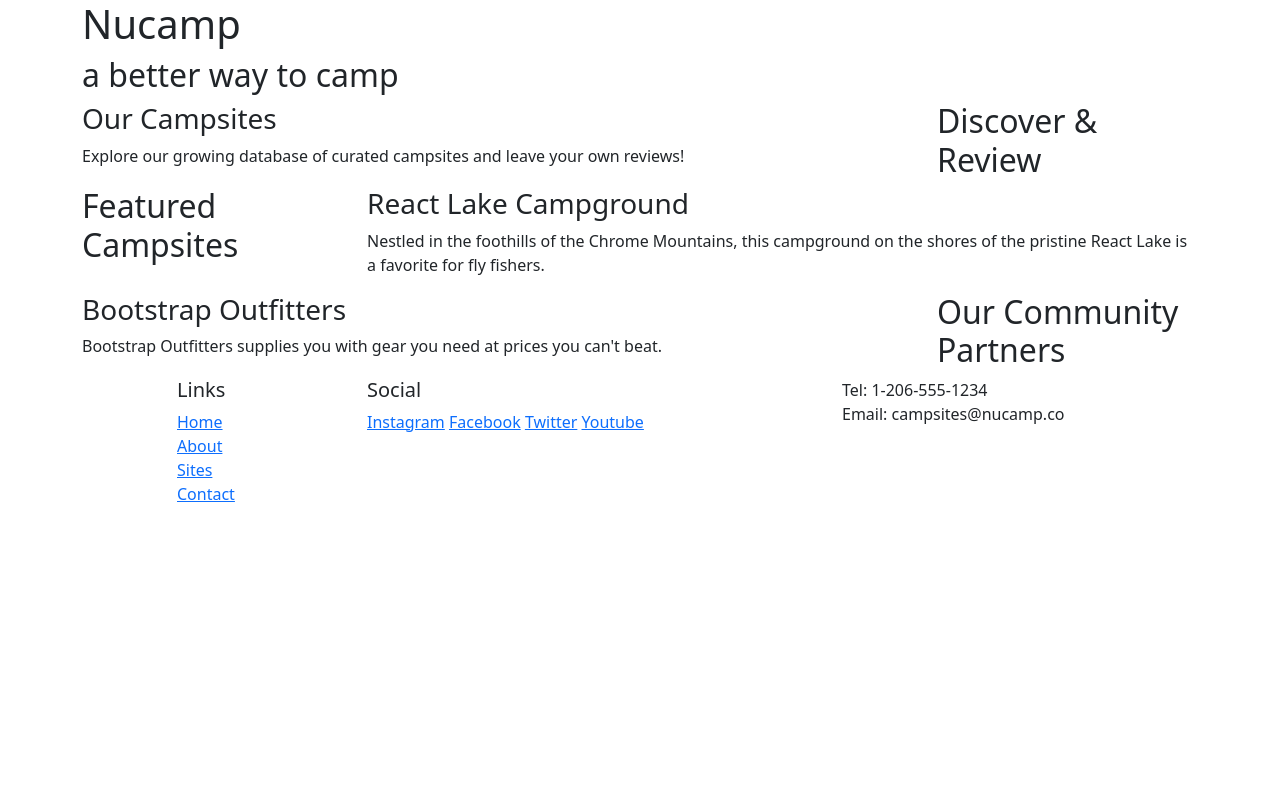
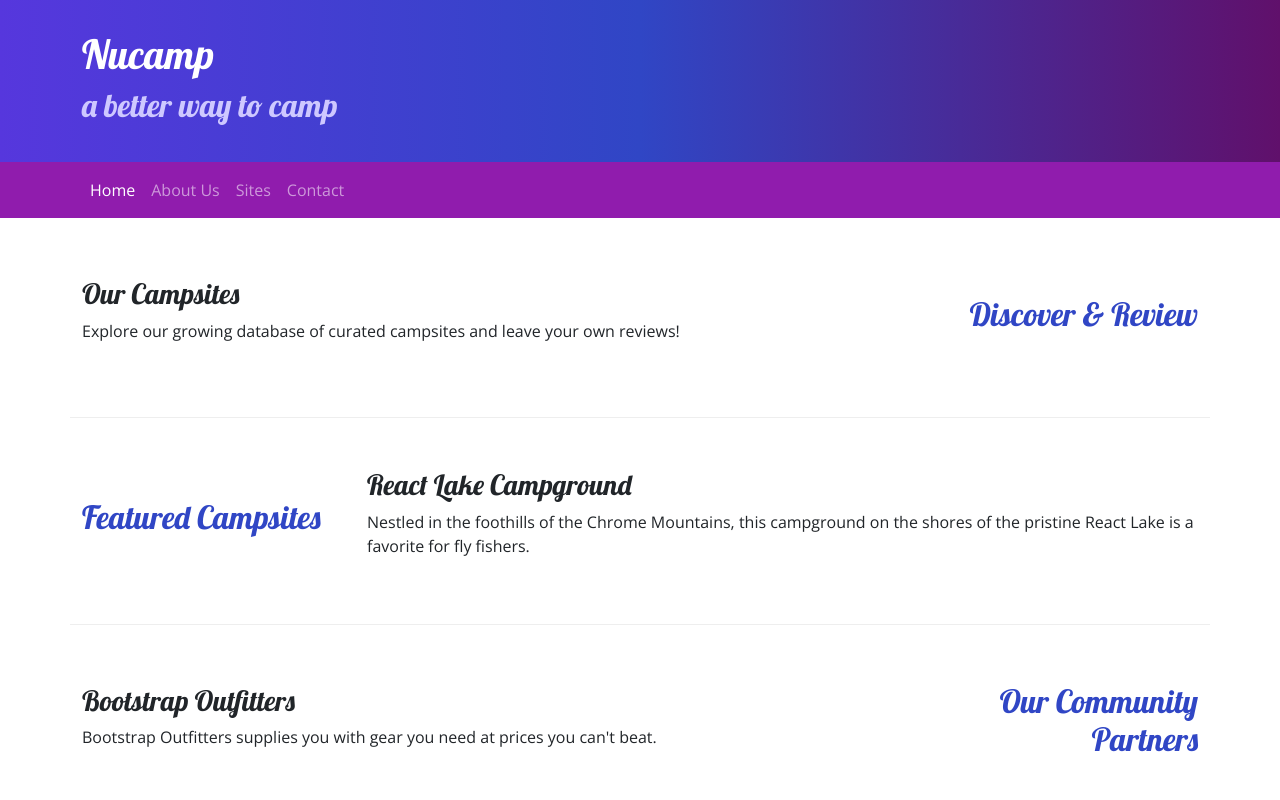
Before and after one commit to Curlzzy/nucampsite, a plain HTML site: page index.html in a window 1280 px wide. Shown: the top 800 px of the page. Drawn offline with nearby package versions, Linux system fonts and the light colour scheme.

Commit message:
scss changes

```diff
--- /dev/null
+++ b/css/styles.css
@@ -0,0 +1,39 @@
+body {
+    font-family: "Open Sans", sans-serif;
+}
+
+h1, h2, h3 {
+   font-family: "Lobster", cursive;
+}
+
+h2 {
+   color: #3046C5;
+}
+
+header {
+    padding: 30px;
+    background-image: linear-gradient(to right, #5637DD, #3046C5, #60106B);
+    color: white;
+}
+
+header h2 {
+    color: #CEC8FF;
+}
+
+footer {
+    background-image:linear-gradient(#CEC8FF,white);
+    padding: 20px 0;
+}
+
+.row-content {
+    padding: 50px 0;
+    border-bottom: 1px ridge;
+    min-height: 200px;
+}
+
+a {
+    color: rgb(184, 78, 78);
+}
+.navbar {
+    background-color: #901cad;
+}
--- a/index.html
+++ b/index.html
@@ -5,7 +5,10 @@
         <meta name="viewport" content="width=device-width, initial-scale=1">
 
         <!-- Bootstrap CSS -->
-    <link href="https://cdn.jsdelivr.net/npm/bootstrap@5.2.3/dist/css/bootstrap.min.css" rel="stylesheet" integrity="sha384-rbsA2VBKQhggwzxH7pPCaAqO46MgnOM80zW1RWuH61DGLwZJEdK2Kadq2F9CUG65" crossorigin="anonymous"/>
+        <link href="https://cdn.jsdelivr.net/npm/bootstrap@5.2.3/dist/css/bootstrap.min.css" rel="stylesheet" integrity="sha384-rbsA2VBKQhggwzxH7pPCaAqO46MgnOM80zW1RWuH61DGLwZJEdK2Kadq2F9CUG65" crossorigin="anonymous"/>
+        <!-- Additional CSS must be placed after Bootstrap CSS -->
+        <link rel="stylesheet" href="https://fonts.googleapis.com/css?family=Lobster|Open+Sans" />
+        <link rel="stylesheet" href="css/styles.css" />
 
         <title>Nucamp: A Better Way To Camp</title>
     </head>
@@ -24,13 +27,32 @@
             </div>
         </header>
 
+        <!-- navbar -->
+        <nav class="navbar navbar-expand-sm navbar-dark sticky-top">
+            <div class="container">
+            <button class="navbar-toggler ms-auto" type=button data-bs-toggle="collapse" data-bs-target="#nucampNavbar">
+                <span class="navbar-toggler-icon"></span>
+            </button>
+            <div class="collapse navbar-collapse" id="nucampNavbar">
+                <ul class="navbar-nav">
+                    <li class="nav-item"><a class="nav-link active" href="#">Home</a></li>
+                    <li class="nav-item"><a class="nav-link" href="aboutus.html">About Us</a></li>
+                    <li class="nav-item"><a class="nav-link" href="#">Sites</a></li>
+                    <li class="nav-item"><a class="nav-link" href="#">Contact</a></li>
+
+                </ul>
+            </div>
+        </div>
+        </nav>
+
+
         <!--main section-->
         <main class="container">
 
             <!--discover section-->
-            <section class="row">
+            <section class="row row-content align-items-center">
                 <div class="col-sm=4 col-md-3 order-sm-last">
-                    <h2>Discover & Review</h2>
+                    <h2 class="text-sm-end">Discover & Review</h2>
                 </div>
                 <div class="col">
                     <h3>Our Campsites</h3>
@@ -40,7 +62,7 @@
             </section>
 
             <!--feature section-->
-            <section class="row">
+            <section class="row row-content align-items-center">
                 <div class="col-sm=4 col-md-3">
                     <h2>Featured Campsites</h2>
                 </div>
@@ -52,9 +74,9 @@
             </section>
 
             <!--partner section-->
-            <section class="row">
+            <section class="row row-content align-items-center">
                 <div class="col-sm=4 col-md-3 order-sm-last">
-                    <h2>Our Community Partners</h2>
+                    <h2 class="text-sm-end">Our Community Partners</h2>
                 </div>
                 <div class="col">
                     <h3>Bootstrap Outfitters</h3>
@@ -78,14 +100,14 @@
                             <li><a href="#">Contact</a> </li>
                         </ul>
                     </div>
-                    <div class="col-6 col-sm-5">
+                    <div class="col-6 col-sm-5 text-center">
                         <h5>Social</h5>
                             <a href="http://instagram.com/">Instagram</a>
                             <a href="http://facebook.com/">Facebook</a>
                             <a href="http://twitter>com/">Twitter</a>
                             <a href="http://youtube.com/">Youtube</a>
                     </div>
-                    <div class="col-sm-4">
+                    <div class="col-sm-4 text-center">
                         Tel: 1-206-555-1234<br />
                         Email: campsites@nucamp.co
                     </div>
```
Also changed, not shown: aboutus.html (added, +121 -0 lines), 1 other file.
